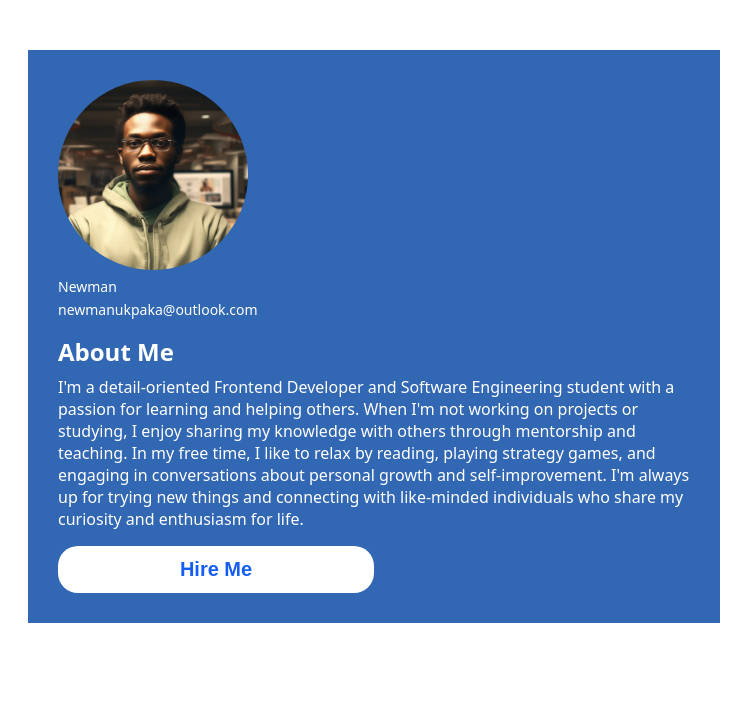
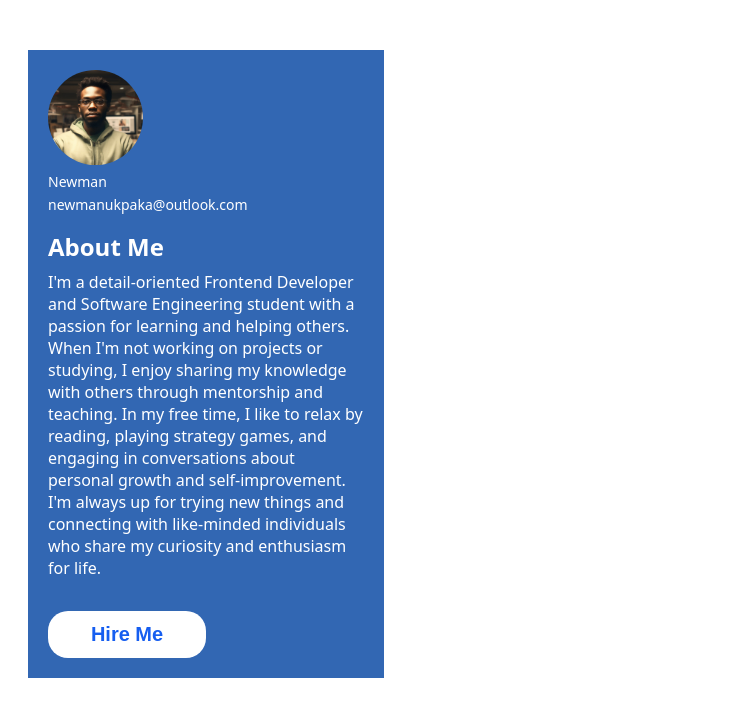
Before and after one commit to newman-theinnovator/about-me-page, a plain HTML site: page index.html in a window 1280 px wide. Shown: the whole page, without its empty margins (0-755 px from the left). Drawn offline with Linux system fonts and the light colour scheme.

Commit message:
fixing the container's width

```diff
--- a/styles.css
+++ b/styles.css
@@ -18,16 +18,16 @@ h1 {
 }
 
 .container {
-    width: 50%;
+    width: 25%;
     margin: 50px 20px;
    font-family: system-ui, -apple-system, BlinkMacSystemFont, 'Segoe UI', Roboto, Oxygen, Ubuntu, Cantarell, 'Open Sans', 'Helvetica Neue', sans-serif;
    background-color: #3267b3;
-   padding: 30px;
+   padding: 20px;
 }
 
 .hire-me__btn {
     width: 50%;
-    margin-top: 16px;
+    margin-top: 32px;
     padding: 12px 2px;
     background-color: #ffffff;
     border-style: none;
```
